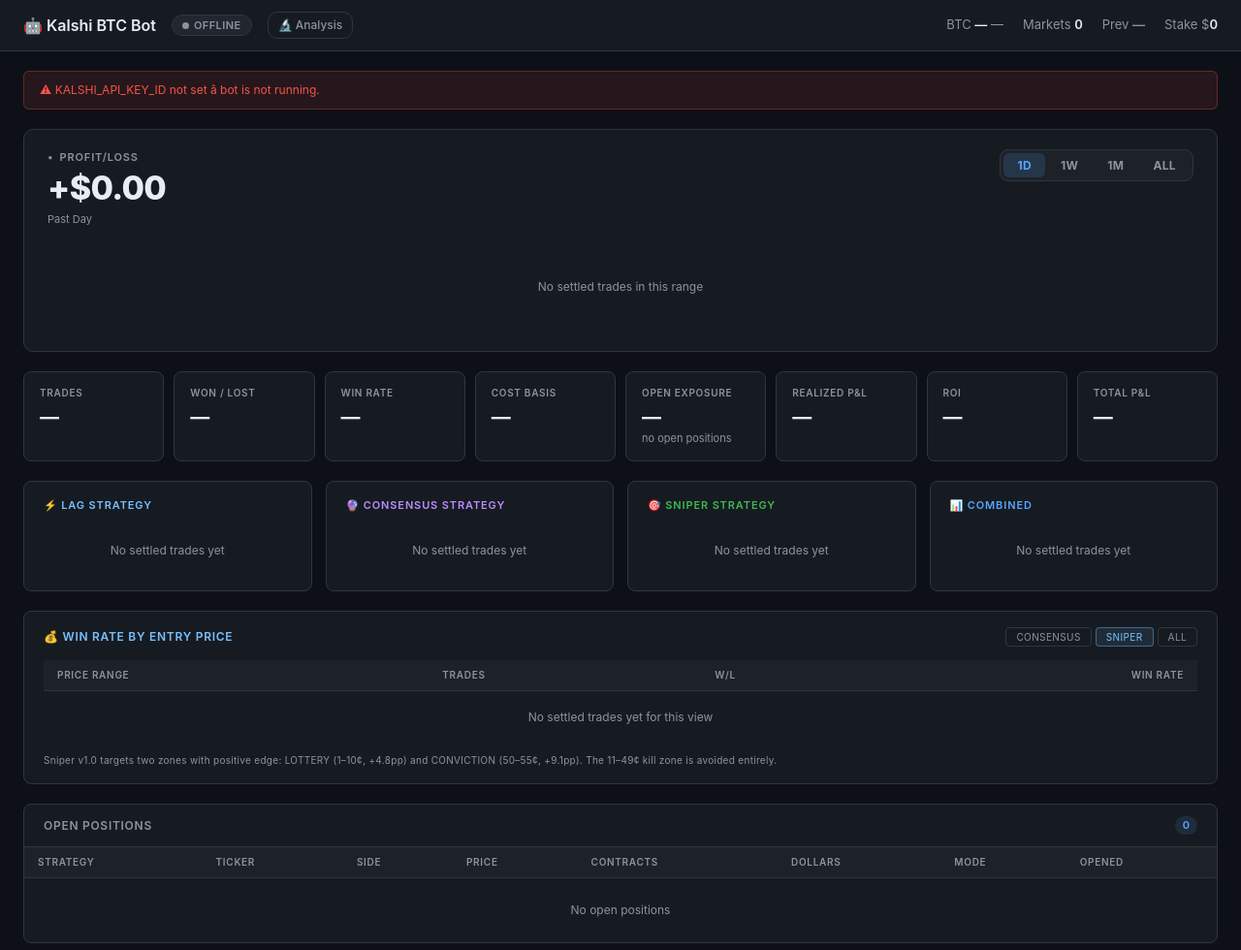
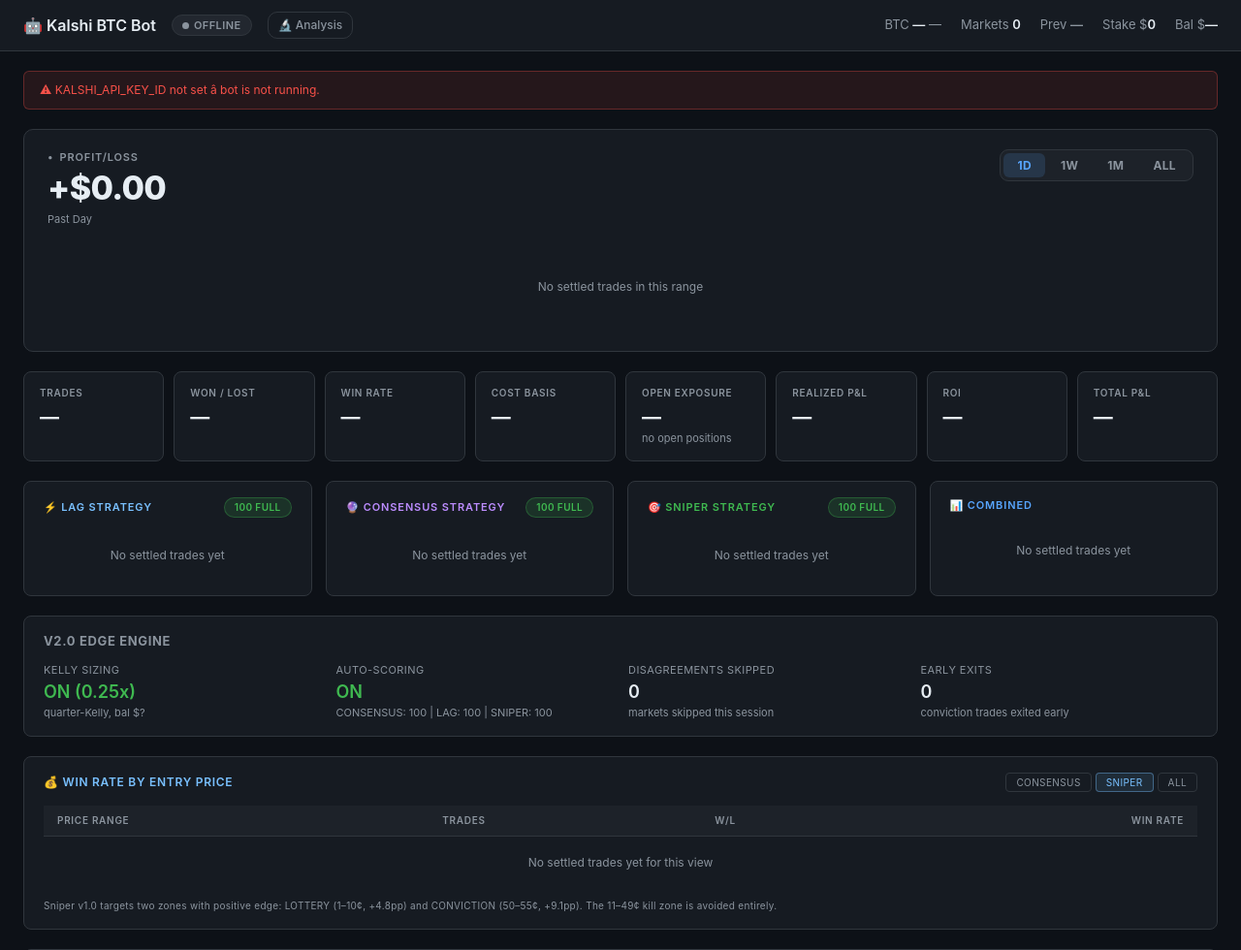
Before and after one commit to ryanathompson/kalshi-btc-bot, a Flask app: page / in a window 1280 px wide. Shown: the top 980 px of the page at 97% size. Run offline with Flask 3, Linux system fonts and the light colour scheme; data that the repository does not hold is empty.

Commit message:
v2.0 Dashboard: add Edge Engine telemetry panel, auto-score badges, and balance display
- Add v2.0 Status Panel with Kelly Sizing, Auto-Scoring, Disagreements Skipped, Early Exits counters
- Add auto-score badges (FULL/THROTTLED/BLOCKED) to LAG, CONSENSUS, SNIPER strategy cards
- Display live balance in header alongside stake config
- Wire v2_stats telemetry from bot.py through app.py /api/status to dashboard
- Add strategy_scores and v2_counters to API response for real-time visibility

Co-Authored-By: Claude Opus 4.6 <noreply@anthropic.com>

```diff
--- a/app.py
+++ b/app.py
@@ -23,6 +23,8 @@ from bot import (
     KalshiBot, KalshiClient, load_private_key, load_trades, POLL_INTERVAL,
     resolve_trades, start_keep_alive, rebuild_trades_from_api,
     ET, now_et, today_et, parse_trade_ts,
+    KELLY_ENABLED, KELLY_FRACTION, AUTOSCORE_ENABLED,
+    DISAGREEMENT_GATING, EARLY_EXIT_ENABLED, StrategyScorer,
 )
 
 from pnl_windows import compute_windows
@@ -55,6 +57,7 @@ class BotState:
         self.started_at   = None
         self.last_cycle   = None
         self.error        = None
+        self.balance      = None   # cached account balance for Kelly sizing display
 
 _state = BotState()
 _bot   = None   # KalshiBot instance (set once the thread starts successfully)
@@ -262,6 +265,26 @@ def api_status():
         # Always show ET so bot-logged and recovered trades use the same clock.
         return {**t, "ts_short": _fmt_et(t.get("timestamp"))}
 
+    # [v2.0] Compute auto-scores for strategy throttling display
+    strategy_scores = {}
+    try:
+        scorer = StrategyScorer()
+        for name in ["LAG", "CONSENSUS", "SNIPER"]:
+            score_val, mult = scorer.score(name)
+            status = "BLOCKED" if mult <= 0 else "THROTTLED" if mult < 1.0 else "FULL"
+            strategy_scores[name] = {"score": round(score_val, 1), "mult": mult, "status": status}
+    except Exception:
+        pass
+
+    # [v2.0] Collect counters from bot instance
+    v2_counters = {}
+    if _bot:
+        v2c = getattr(_bot, 'v2_stats', {})
+        v2_counters = {
+            "disagreements_skipped": v2c.get("disagreements_skipped", 0),
+            "early_exits_triggered": v2c.get("early_exits_triggered", 0),
+        }
+
     return jsonify({
         "running":      _state.running,
         "dry_run":      _state.dry_run,
@@ -276,6 +299,7 @@ def api_status():
         "started_at":   _state.started_at,
         "last_cycle":   _state.last_cycle,
         "error":        _state.error,
+        "balance":      _state.balance,
         "open_trades":  [fmt_open(t) for t in open_trades],
         "history":      [fmt_hist(t) for t in history],
         "lag_stats":    _strat_stats(trades, "LAG"),
@@ -289,6 +313,16 @@ def api_status():
         "entry_price_stats":     _entry_price_stats(trades),
         "entry_price_stats_con": _entry_price_stats(trades, "CONSENSUS"),
         "entry_price_stats_snp": _entry_price_stats(trades, "SNIPER"),
+        # [v2.0] Edge Engine configuration and counters
+        "v2_features": {
+            "kelly_enabled": KELLY_ENABLED,
+            "kelly_fraction": KELLY_FRACTION,
+            "autoscore_enabled": AUTOSCORE_ENABLED,
+            "disagreement_gating": DISAGREEMENT_GATING,
+            "early_exit_enabled": EARLY_EXIT_ENABLED,
+        },
+        "strategy_scores": strategy_scores,
+        "v2_counters": v2_counters,
     })
 
 
@@ -700,6 +734,9 @@ def _bot_thread():
                 _state.halt_reason  = _bot.risk._halt_reason
                 _state.last_cycle   = now_et().isoformat()
                 _state.error        = None
+                # [v2.0] Cache balance for Kelly sizing display
+                if _bot._balance:
+                    _state.balance = _bot._balance
 
             except Exception as e:
                 _state.error = str(e)
--- a/templates/dashboard.html
+++ b/templates/dashboard.html
@@ -671,6 +671,7 @@
     <div>Markets <span class="val" id="market-count">—</span></div>
     <div>Prev <span class="val" id="prev-result">—</span></div>
     <div>Stake $<span class="val" id="max-stake">—</span></div>
+    <div>Bal $<span class="val" id="balance">—</span></div>
   </div>
 </header>
 
@@ -750,17 +751,26 @@
   <!-- STAT CARDS -->
   <div class="cards">
     <div class="card card-lag" id="card-lag">
-      <div class="card-title">⚡ LAG Strategy</div>
+      <div class="card-title" style="display:flex; align-items:center; justify-content:space-between;">
+        <span>⚡ LAG Strategy</span>
+        <span class="badge" id="score-badge-LAG" style="margin:0; font-size:10px;"></span>
+      </div>
       <div class="empty-card" id="lag-empty">No settled trades yet</div>
       <div class="stat-grid" id="lag-stats" style="display:none"></div>
     </div>
     <div class="card card-con" id="card-con">
-      <div class="card-title">🔮 Consensus Strategy</div>
+      <div class="card-title" style="display:flex; align-items:center; justify-content:space-between;">
+        <span>🔮 Consensus Strategy</span>
+        <span class="badge" id="score-badge-CONSENSUS" style="margin:0; font-size:10px;"></span>
+      </div>
       <div class="empty-card" id="con-empty">No settled trades yet</div>
       <div class="stat-grid" id="con-stats" style="display:none"></div>
     </div>
     <div class="card card-snp" id="card-snp">
-      <div class="card-title">🎯 Sniper Strategy</div>
+      <div class="card-title" style="display:flex; align-items:center; justify-content:space-between;">
+        <span>🎯 Sniper Strategy</span>
+        <span class="badge" id="score-badge-SNIPER" style="margin:0; font-size:10px;"></span>
+      </div>
       <div class="empty-card" id="snp-empty">No settled trades yet</div>
       <div class="stat-grid" id="snp-stats" style="display:none"></div>
     </div>
@@ -768,6 +778,33 @@
       <div class="card-title">📊 Combined</div>
       <div class="empty-card" id="all-empty">No settled trades yet</div>
       <div class="stat-grid" id="all-stats" style="display:none"></div>
+    </div>
+  </div>
+
+  <!-- v2.0 EDGE ENGINE STATUS -->
+  <div class="card" style="grid-column: 1/-1; padding: 16px 20px;">
+    <h3 style="font-size:13px; color:var(--muted); letter-spacing:.05em; text-transform:uppercase; margin-bottom:12px;">v2.0 Edge Engine</h3>
+    <div style="display:grid; grid-template-columns: repeat(4, 1fr); gap: 16px;">
+      <div>
+        <div style="font-size:11px; color:var(--muted); text-transform:uppercase; letter-spacing:.04em;">Kelly Sizing</div>
+        <div style="font-size:18px; font-weight:600;" id="v2-kelly">—</div>
+        <div style="font-size:11px; color:var(--muted);" id="v2-kelly-detail"></div>
+      </div>
+      <div>
+        <div style="font-size:11px; color:var(--muted); text-transform:uppercase; letter-spacing:.04em;">Auto-Scoring</div>
+        <div style="font-size:18px; font-weight:600;" id="v2-autoscore">—</div>
+        <div style="font-size:11px; color:var(--muted);" id="v2-autoscore-detail"></div>
+      </div>
+      <div>
+        <div style="font-size:11px; color:var(--muted); text-transform:uppercase; letter-spacing:.04em;">Disagreements Skipped</div>
+        <div style="font-size:18px; font-weight:600;" id="v2-disagreements">0</div>
+        <div style="font-size:11px; color:var(--muted);">markets skipped this session</div>
+      </div>
+      <div>
+        <div style="font-size:11px; color:var(--muted); text-transform:uppercase; letter-spacing:.04em;">Early Exits</div>
+        <div style="font-size:18px; font-weight:600;" id="v2-exits">0</div>
+        <div style="font-size:11px; color:var(--muted);">conviction trades exited early</div>
+      </div>
     </div>
   </div>
 
@@ -1363,6 +1400,7 @@
       prevEl.style.color = prev === 'yes' ? 'var(--green)' : prev === 'no' ? 'var(--red)' : 'var(--muted)';
 
       document.getElementById('max-stake').textContent  = d.max_stake ?? '—';
+      document.getElementById('balance').textContent = d.balance != null ? d.balance.toFixed(0) : '—';
       document.getElementById('daily-limit').textContent = d.daily_limit ?? '—';
 
       // Started / last cycle (always rendered in ET)
@@ -1413,6 +1451,46 @@
       renderStats('con-stats', 'con-empty', d.con_stats);
       renderStats('snp-stats', 'snp-empty', d.snp_stats);
       renderStats('all-stats', 'all-empty', d.all_stats);
+
+      // [v2.0] Update strategy score badges
+      for (const name of ['LAG', 'CONSENSUS', 'SNIPER']) {
+        const badge = document.getElementById(`score-badge-${name}`);
+        if (!badge) continue;
+        const s = (d.strategy_scores || {})[name];
+        if (!s) { badge.textContent = ''; continue; }
+        badge.textContent = `${s.score} ${s.status}`;
+        if (s.status === 'BLOCKED') {
+          badge.style.background = 'rgba(248,81,73,.15)';
+          badge.style.color = 'var(--red)';
+          badge.style.border = '1px solid rgba(248,81,73,.3)';
+        } else if (s.status === 'THROTTLED') {
+          badge.style.background = 'rgba(210,153,34,.15)';
+          badge.style.color = 'var(--yellow)';
+          badge.style.border = '1px solid rgba(210,153,34,.3)';
+        } else {
+          badge.style.background = 'rgba(63,185,80,.15)';
+          badge.style.color = 'var(--green)';
+          badge.style.border = '1px solid rgba(63,185,80,.3)';
+        }
+      }
+
+      // [v2.0] Update v2.0 status panel
+      const v2 = d.v2_features || {};
+      const v2c = d.v2_counters || {};
+      const kellyEl = document.getElementById('v2-kelly');
+      kellyEl.textContent = v2.kelly_enabled ? `ON (${v2.kelly_fraction}x)` : 'OFF';
+      kellyEl.style.color = v2.kelly_enabled ? 'var(--green)' : 'var(--muted)';
+      document.getElementById('v2-kelly-detail').textContent = v2.kelly_enabled ? `quarter-Kelly, bal $${d.balance ? d.balance.toFixed(0) : '?'}` : 'flat stake mode';
+
+      const asEl = document.getElementById('v2-autoscore');
+      asEl.textContent = v2.autoscore_enabled ? 'ON' : 'OFF';
+      asEl.style.color = v2.autoscore_enabled ? 'var(--green)' : 'var(--muted)';
+      const scores = d.strategy_scores || {};
+      const scoreDetails = Object.entries(scores).map(([k, v]) => `${k}: ${v.score}`).join(' | ');
+      document.getElementById('v2-autoscore-detail').textContent = scoreDetails || 'no data yet';
+
+      document.getElementById('v2-disagreements').textContent = v2c.disagreements_skipped ?? 0;
+      document.getElementById('v2-exits').textContent = v2c.early_exits_triggered ?? 0;
 
       // Win Rate by Entry Price widget
       _entryPriceCache = {
```
Also changed, not shown: bot.py (+29 -3 lines).
